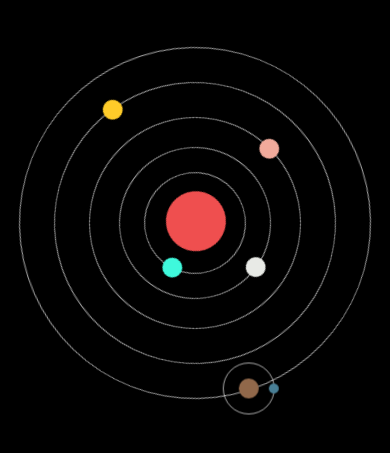
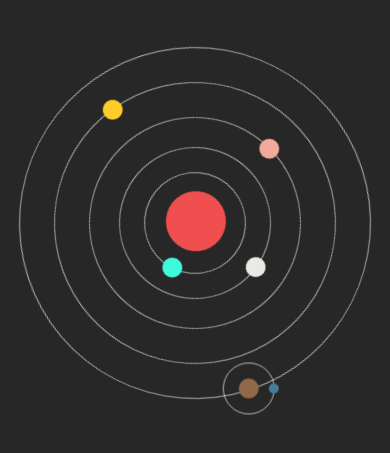
Before and after one commit to MichaelSladedeLange/LandingPage, a plain HTML site: page index.html in a window 390 px wide. Shown: the part 257-710 px from the top of the page. Drawn offline with Linux system fonts and the light colour scheme.

Commit message:
update mobile2.3

```diff
--- a/styles.css
+++ b/styles.css
@@ -1,7 +1,7 @@
 html{
   overflow-x: hidden;
   overflow-y: hidden;
-  background-color: black;
+  background-color: #272727;
 }
 a{
   text-decoration: none;
@@ -19,7 +19,7 @@ body{
   flex-wrap: wrap;
   align-items: center;
   justify-content: center;
-  background-color: black;
+  background-color: #272727;
 }
 .gotobutton{
   border: 1px solid #ffffffa5;
@@ -52,7 +52,7 @@ body{
 }
 
 .containter{
-  background-color: black;
+  background-color: #272727;
   display: flex;
   justify-content: center;
   align-items: center;
```
